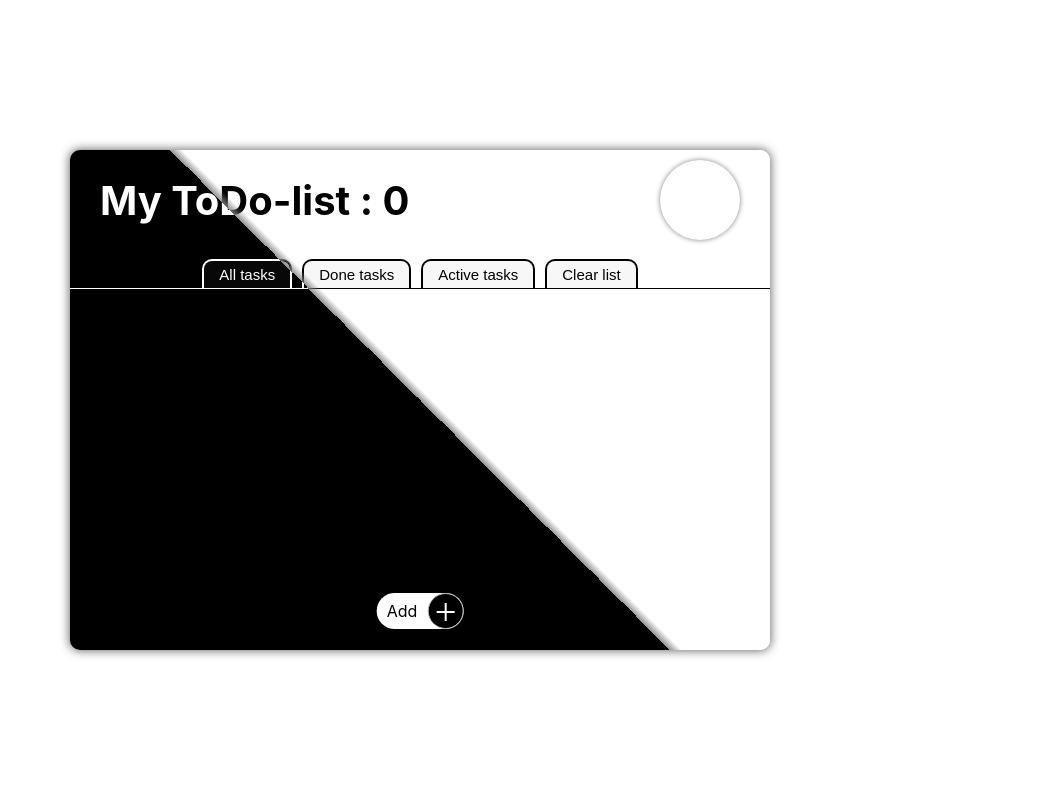
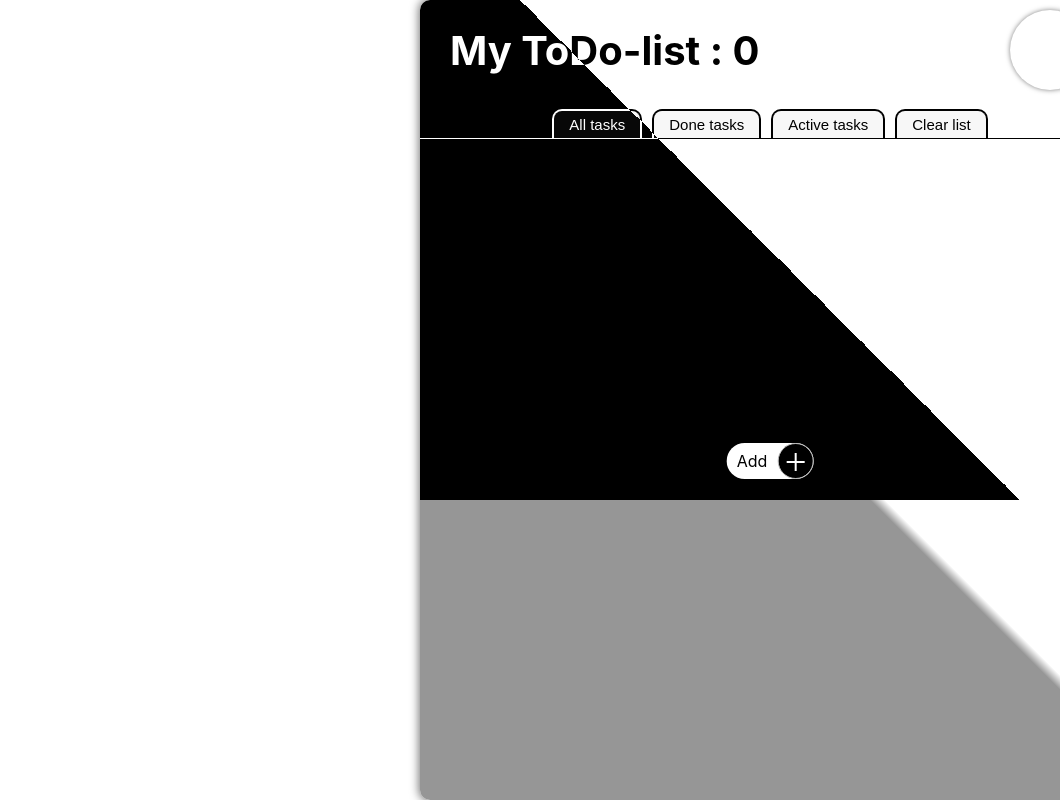
Before and after one commit to ihlaya/pet_todo-list, a React (Create React App) app: page / in a window 1280 px wide. Shown: the whole page, without its empty margins (220-1280 px from the left). Built offline with nearby package versions, Linux system fonts and the light colour scheme.

Commit message:
adaptive (scroll jump) meta?

```diff
--- a/public/index.html
+++ b/public/index.html
@@ -3,7 +3,7 @@
   <head>
     <meta charset="utf-8" />
     <link rel="icon" href="%PUBLIC_URL%/favicon.ico" />
-    <meta name="viewport" content="width=device-width, initial-scale=1" />
+<!--    <meta name="viewport" content="width=device-width, initial-scale=1" />-->
     <meta name="theme-color" content="#000000" />
     <meta name="viewport"content="width=device-width,shrink-to-fit=no">
     <meta
--- a/src/App.css
+++ b/src/App.css
@@ -4,6 +4,10 @@
     overflow: hidden;
     box-shadow: 0 0 10px 1px rgba(0, 0, 0, 0.56);
     transition: all 1s linear;
+    height: 100%; /* 50% 20% 200px whatever you may */
+    position: fixed;
+    overflow-y: scroll;
+    -webkit-overflow-scrolling: touch;
 }
 .wrapper {
     height: 500px;
--- a/src/index.css
+++ b/src/index.css
@@ -9,8 +9,8 @@
   display: flex;
   justify-content: center;
   align-items: center;
-  height: 100vh;
-  width: 100vw;
+  overflow-y: scroll;
+  height: 100%;
   /*background: linear-gradient(71deg, #3e0042, #2c0073);*/
 }
 *{
```
